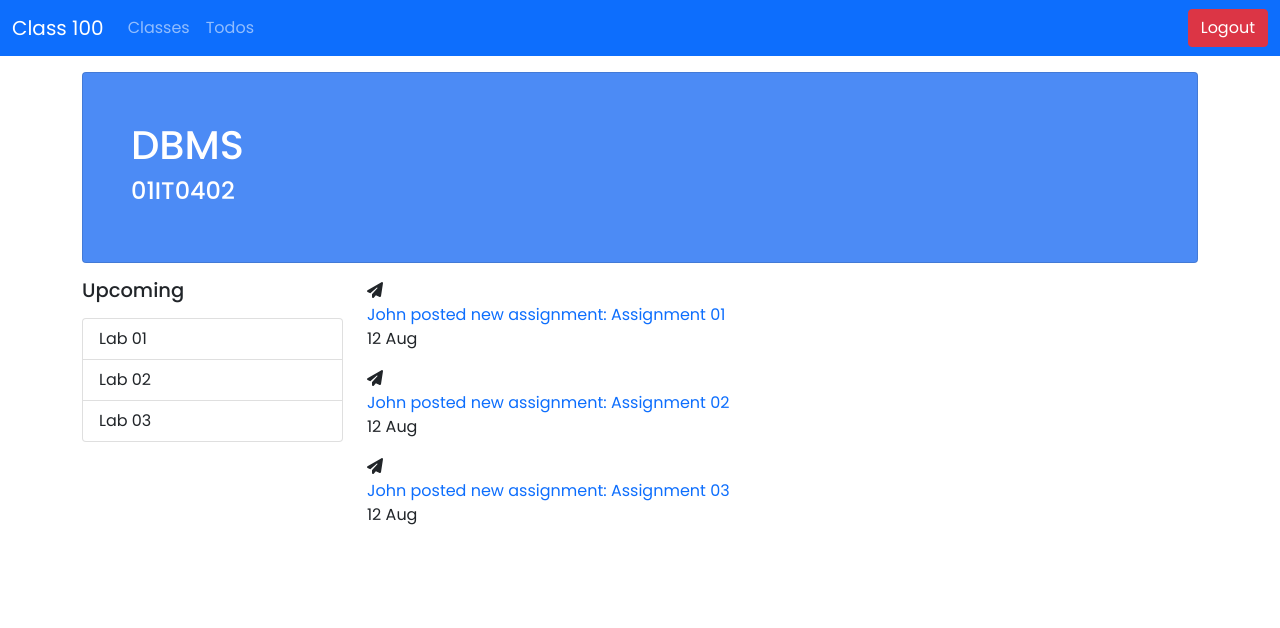
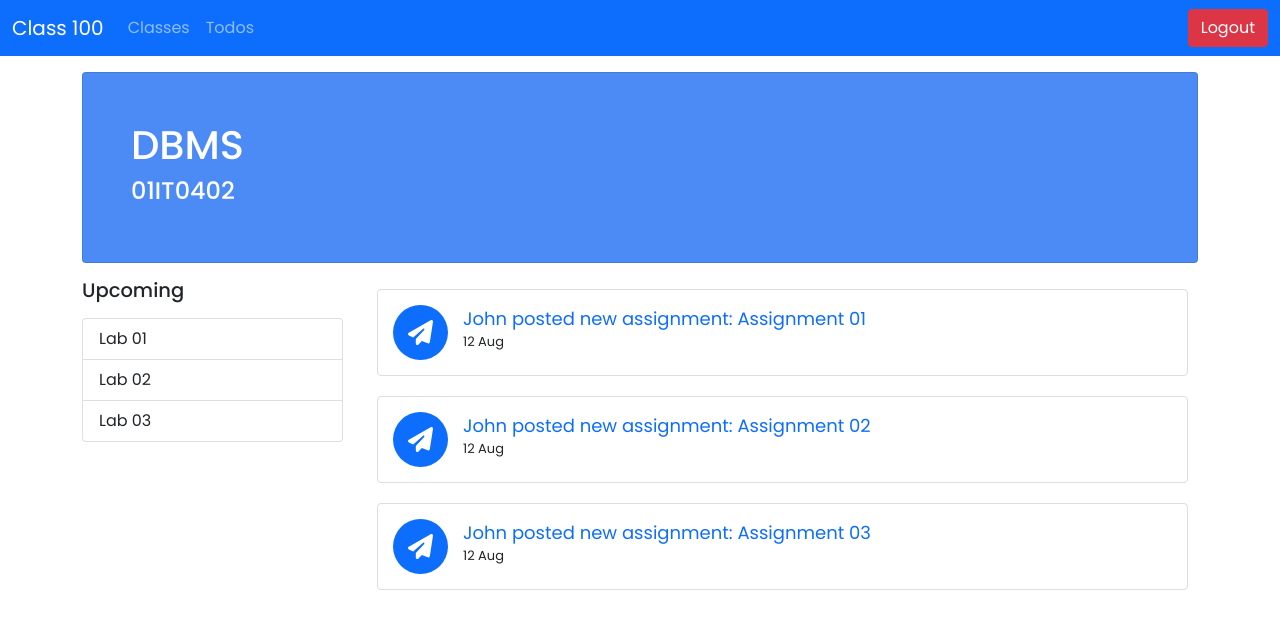
Before and after one commit to thtauhid/100-class, a React (Create React App) app: page /class in a window 1280 px wide. Shown: the top 628 px of the page. Built offline with nearby package versions, Linux system fonts and the light colour scheme; no server answers.

Commit message:
Migrating to SCSS

```diff
--- a/src/style/main.css
+++ b/src/style/main.css
@@ -5,22 +5,27 @@
 }
 
 .post-list-container {
+  display: -webkit-box;
+  display: -ms-flexbox;
   display: flex;
+  -webkit-box-orient: vertical;
+  -webkit-box-direction: normal;
+      -ms-flex-direction: column;
           flex-direction: column;
 }
 
-.post-list-single {
+.post-list-container .post {
   margin: 10px;
   padding: 15px;
   border: 1px solid #ddd;
   border-radius: .25rem;
   cursor: pointer;
-
+  display: -webkit-box;
+  display: -ms-flexbox;
   display: flex;
-
 }
 
-.post-list-single-icon {
+.post-list-container .post .post-icon {
   color: #fff;
   background: #0d6efd;
   border-radius: 50px;
@@ -29,12 +34,35 @@
   margin-right: 15px;
 }
 
-.post-list-single-title {
+.post-list-container .post .post-details .post-title {
   font-size: large;
 }
 
-.post-list-single-date {
+.post-list-container .post .post-details .post-date {
   font-size: small;
   padding: 0;
   margin: 0;
 }
+
+.banner-container {
+  display: -webkit-box;
+  display: -ms-flexbox;
+  display: flex;
+  -webkit-box-orient: horizontal;
+  -webkit-box-direction: normal;
+      -ms-flex-direction: row;
+          flex-direction: row;
+  -webkit-box-align: center;
+      -ms-flex-align: center;
+          align-items: center;
+}
+
+.banner-container .banner-icon {
+  font-size: 2.5rem;
+  color: #fff;
+  background: #0d6efd;
+  border-radius: 50px;
+  padding: 15px;
+  margin-right: 15px;
+}
+/*# sourceMappingURL=main.css.map */
--- /dev/null
+++ b/src/style/main.scss
@@ -0,0 +1,60 @@
+* {
+    font-family: 'Poppins', sans-serif;
+    padding: 0;
+    margin: 0;
+}
+
+.post-list-container {
+
+    display: flex;
+    flex-direction: column;
+
+
+    .post {
+
+        margin: 10px;
+        padding: 15px;
+        border: 1px solid #ddd;
+        border-radius: .25rem;
+        cursor: pointer;
+
+        display: flex;
+
+        .post-icon {
+            color: #fff;
+            background: #0d6efd;
+            border-radius: 50px;
+            font-size: 25px;
+            padding: 15px;
+            margin-right: 15px;
+        }
+        .post-details {
+            .post-title {
+                font-size: large;
+            }
+            .post-date {
+                font-size: small;
+                padding: 0;
+                margin: 0;
+            }
+        }
+    }
+}
+
+.banner-container {
+
+    display: flex;
+    flex-direction: row;
+    align-items: center;
+
+    .banner-icon {
+        font-size: 2.5rem;
+        color: #fff;
+        background: #0d6efd;
+        border-radius: 50px;
+        // font-size: 25px;
+        padding: 15px;
+        margin-right: 15px;
+    }
+    .banner-details {}
+}
```
Also changed, not shown: 1 other file (tests, documents, lock files or other folders). Lines whose indentation alone changed are shown as unchanged.
